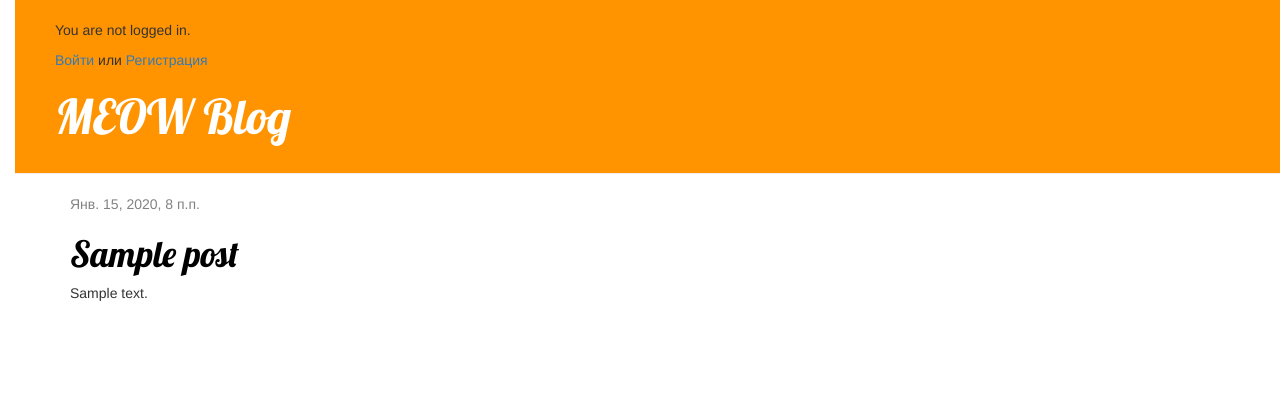
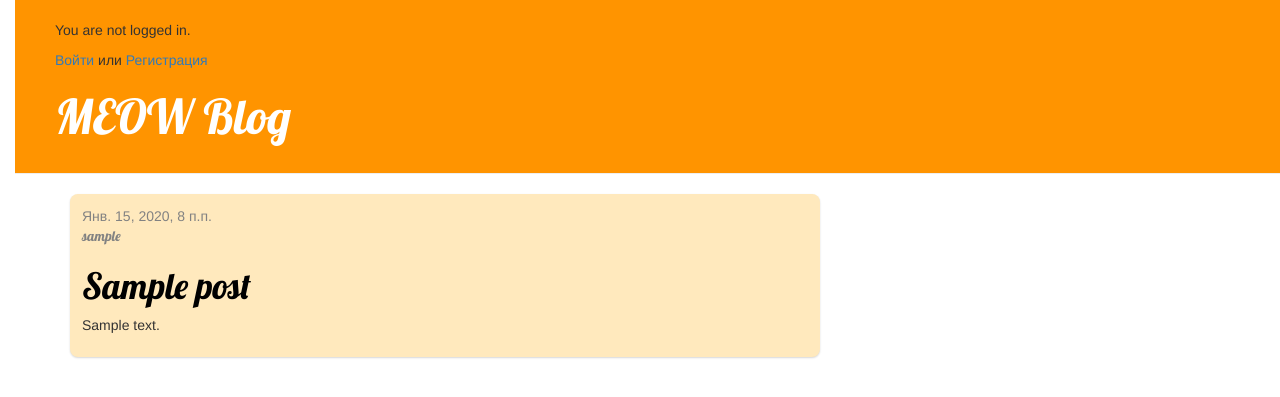
Before and after one commit to delloys/my-first-blog, a Django app: page / in a window 1280 px wide. Shown: the top 397 px of the page. Run offline with Django 3.2, Linux system fonts and the light colour scheme; tables that the repository leaves empty hold one stand-in row (values such as "Sample post"); some libraries are stand-ins or nearby versions.

Commit message:
css & author name in post list

```diff
--- a/blog/static/css/blog.css
+++ b/blog/static/css/blog.css
@@ -31,6 +31,11 @@ h1, h2, h3, h4 {
     color: #828282;
 }
 
+.author {
+    color: #828282;
+    font-family: 'Lobster', cursive;
+}
+
 .save {
     float: right;
 }
@@ -47,7 +52,11 @@ h1, h2, h3, h4 {
 }
 
 .post {
-    margin-bottom: 70px;
+    margin-bottom: 10px;
+    padding: 12px;
+    background-color: #ffe9bd;
+    border-radius: 8px;
+    box-shadow: 0 1px 2px 0 rgba(0,0,0,.16);
 }
 
 .post h1 a, .post h1 a:visited {
--- a/blog/templates/blog/post_list.html
+++ b/blog/templates/blog/post_list.html
@@ -5,9 +5,11 @@
         <div class="post">
             <div class="date">
                 {{ post.published_date }}
+                <p class="author">{{ post.author}}</p>
             </div>
             <h1><a href="{% url 'post_detail' pk=post.pk %}">{{ post.title }}</a></h1>
             <p>{{ post.text|linebreaksbr }}</p>
+
         </div>
     {% endfor %}
 {% endblock %}
```
